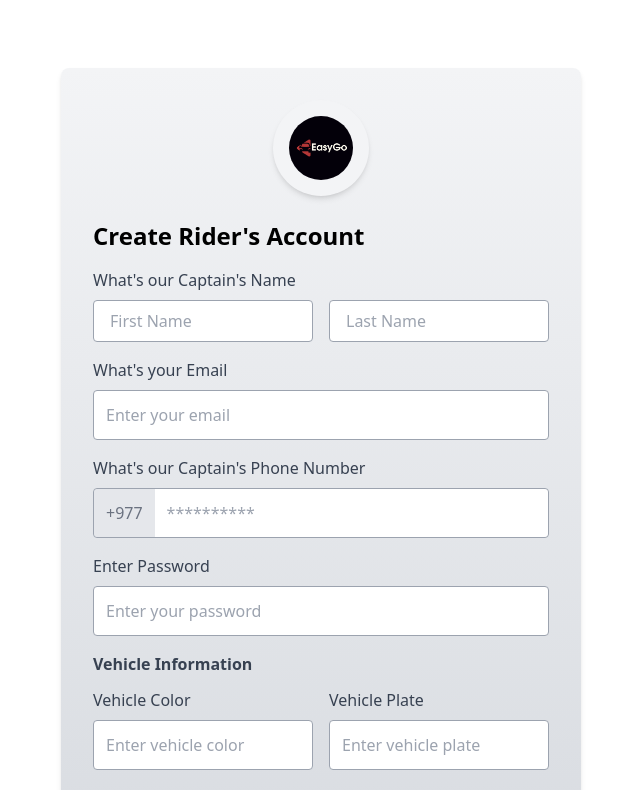
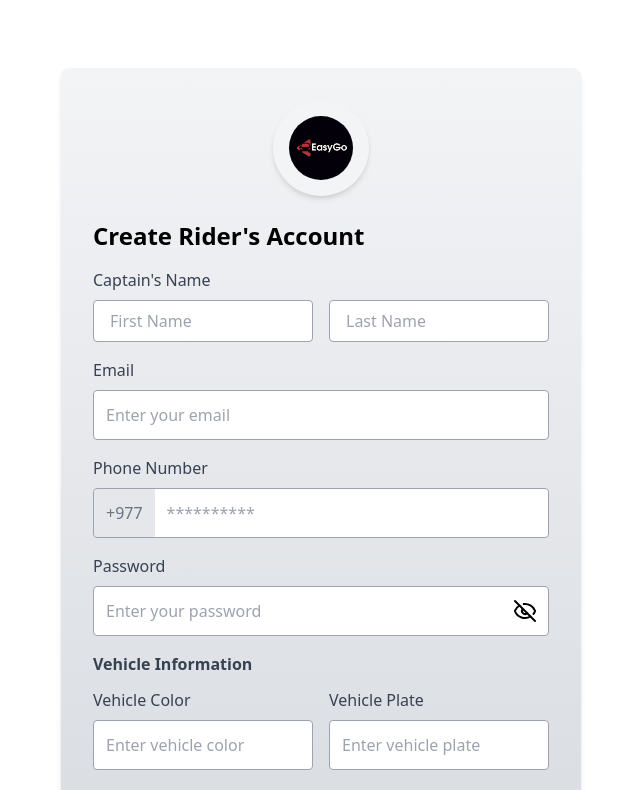
Before and after one commit to SupragyaBasnet/frontend_EasyGo_web, a React (Vite) app: page /captain-signup in a window 1280 px wide. Shown: the top 790 px of the page, without its empty margins (319-959 px from the left). Built offline with nearby package versions, Linux system fonts and the light colour scheme; no server answers.

Commit message:
few changes in login signup

```diff
--- a/package.json
+++ b/package.json
@@ -15,6 +15,7 @@
     "bootstrap": "^5.3.3",
     "gsap": "^3.12.5",
     "leaflet": "^1.9.4",
+    "lucide-react": "^0.474.0",
     "react": "^18.3.1",
     "react-dom": "^18.3.1",
     "react-leaflet": "^4.2.1",
--- a/src/pages/CaptainSignup.jsx
+++ b/src/pages/CaptainSignup.jsx
@@ -1,27 +1,38 @@
 import axios from "axios";
 import React, { useState } from "react";
 import { Link, useNavigate } from "react-router-dom";
-import EasyGoLogo from "../assets/EasyGo.png"; // Import the logo
+import EasyGoLogo from "../assets/EasyGo.png";
+import { Eye, EyeOff } from "lucide-react"; // Import eye icons
 import { CaptainDataContext } from "../context/CaptainContext.jsx";
-
 
 const CaptainSignup = () => {
   const [phonenumber, setPhonenumber] = useState("");
   const [email, setEmail] = useState("");
   const [password, setPassword] = useState("");
+  const [showPassword, setShowPassword] = useState(false); // Toggle password visibility
   const [firstName, setFirstName] = useState("");
   const [lastName, setLastName] = useState("");
   const [vehicleColor, setVehicleColor] = useState("");
   const [vehiclePlate, setVehiclePlate] = useState("");
   const [vehicleCapacity, setVehicleCapacity] = useState("");
   const [vehicleType, setVehicleType] = useState("");
-  const [captainData, setCaptainData] = useState({});
   const navigate = useNavigate();
 
-  const {captain, setCaptain}=React.useContext(CaptainDataContext)
+  const { captain, setCaptain } = React.useContext(CaptainDataContext);
 
-  const submitHandler = async(e) => {
+  const isPasswordStrong = (password) =>
+    /^(?=.*[a-z])(?=.*[A-Z])(?=.*\d)(?=.*[@$!%*?&])[A-Za-z\d@$!%*?&]{8,}$/.test(password);
+
+  const submitHandler = async (e) => {
     e.preventDefault();
+
+    if (!isPasswordStrong(password)) {
+      alert(
+        "Password must be at least 8 characters long, include an uppercase letter, a lowercase letter, a number, and a special character."
+      );
+      return;
+    }
+
     const captainData = {
       fullname: {
         firstname: firstName,
@@ -37,31 +48,21 @@ const CaptainSignup = () => {
         vehicleType: vehicleType,
       },
     };
+
     try {
-      const response = await axios.post(`${import.meta.env.VITE_BASE_URL}/captains/register`, captainData);
-      console.log("API Response:", response);
+      const response = await axios.post(
+        `${import.meta.env.VITE_BASE_URL}/captains/register`,
+        captainData
+      );
       if (response.status === 201) {
         const data = response.data;
         setCaptain(data.captain);
         localStorage.setItem("token", data.token);
-        console.log("Navigating to /captain-home");
         navigate("/captain-home");
-      } else {
-        console.error("Unexpected response status:", response.status);
       }
     } catch (error) {
       console.error("Signup failed:", error);
     }
-
-    setPhonenumber("");
-    setEmail("");
-    setFirstName("");
-    setLastName("");
-    setPassword("");
-    setVehicleColor("");
-    setVehiclePlate("");
-    setVehicleCapacity("");
-    setVehicleType("");
   };
 
   return (
@@ -70,26 +71,16 @@ const CaptainSignup = () => {
         onSubmit={submitHandler}
         className="bg-gradient-to-b from-gray-100 to-gray-300 shadow-md rounded-lg p-5 sm:p-8"
       >
-        {/* Logo Section */}
         <div className="text-center mb-6">
           <div className="w-24 h-24 bg-gray-100 rounded-full mx-auto flex items-center justify-center shadow-md">
-            <img
-              src={EasyGoLogo}
-              alt="EasyGo Logo"
-              className="h-16 w-16 rounded-full"
-            />
+            <img src={EasyGoLogo} alt="EasyGo Logo" className="h-16 w-16 rounded-full" />
           </div>
         </div>
 
-        <h3 className="text-xl font-semibold mb-4 sm:text-2xl">
-          Create Rider's Account
-        </h3>
+        <h3 className="text-xl font-semibold mb-4 sm:text-2xl">Create Rider's Account</h3>
 
-        {/* Name Fields */}
         <div className="mb-4">
-          <label className="block text-gray-700 font-medium mb-2">
-            What's our Captain's Name
-          </label>
+          <label className="block text-gray-700 font-medium mb-2">Captain's Name</label>
           <div className="grid grid-cols-2 gap-4">
             <input
               required
@@ -109,9 +100,9 @@ const CaptainSignup = () => {
             />
           </div>
         </div>
-        {/* Email */}
+
         <div className="mb-4">
-          <label className="block text-gray-700 font-medium mb-2">What's your Email</label>
+          <label className="block text-gray-700 font-medium mb-2">Email</label>
           <input
             required
             type="email"
@@ -122,15 +113,10 @@ const CaptainSignup = () => {
           />
         </div>
 
-        {/* Phone Number */}
         <div className="mb-4">
-          <label className="block text-gray-700 font-medium mb-2">
-            What's our Captain's Phone Number
-          </label>
+          <label className="block text-gray-700 font-medium mb-2">Phone Number</label>
           <div className="flex items-center border border-gray-400 rounded focus-within:ring-2 focus-within:ring-blue-500">
-            <span className="bg-gray-200 text-gray-500 px-3 py-3 rounded-l">
-              +977
-            </span>
+            <span className="bg-gray-200 text-gray-500 px-3 py-3 rounded-l">+977</span>
             <input
               required
               type="tel"
@@ -143,28 +129,30 @@ const CaptainSignup = () => {
           </div>
         </div>
 
-        {/* Password */}
         <div className="mb-4">
-          <label className="block text-gray-700 font-medium mb-2">
-            Enter Password
-          </label>
+          <label className="block text-gray-700 font-medium mb-2">Password</label>
+          <div className="relative">
             <input
               required
-            type="password"
+              type={showPassword ? "text" : "password"}
               placeholder="Enter your password"
               value={password}
               onChange={(e) => setPassword(e.target.value)}
               className="border border-gray-400 p-3 rounded w-full focus:outline-none focus:ring-2 focus:ring-blue-500"
             />
+            <span
+              className="absolute inset-y-0 right-3 flex items-center cursor-pointer"
+              onClick={() => setShowPassword(!showPassword)}
+            >
+              {showPassword ? <Eye /> : <EyeOff />}
+            </span>
+          </div>
         </div>
 
-        {/* Vehicle Information */}
         <h4 className="font-semibold text-gray-700 mb-3">Vehicle Information</h4>
         <div className="grid grid-cols-2 gap-4 mb-4">
           <div>
-            <label className="block text-gray-700 font-medium mb-2">
-              Vehicle Color
-            </label>
+            <label className="block text-gray-700 font-medium mb-2">Vehicle Color</label>
             <input
               required
               type="text"
@@ -175,9 +163,7 @@ const CaptainSignup = () => {
             />
           </div>
           <div>
-            <label className="block text-gray-700 font-medium mb-2">
-              Vehicle Plate
-            </label>
+            <label className="block text-gray-700 font-medium mb-2">Vehicle Plate</label>
             <input
               required
               type="text"
@@ -188,11 +174,10 @@ const CaptainSignup = () => {
             />
           </div>
         </div>
+
         <div className="grid grid-cols-2 gap-4 mb-6">
           <div>
-            <label className="block text-gray-700 font-medium mb-2">
-              Vehicle Capacity
-            </label>
+            <label className="block text-gray-700 font-medium mb-2">Vehicle Capacity</label>
             <input
               required
               type="number"
@@ -203,9 +188,7 @@ const CaptainSignup = () => {
             />
           </div>
           <div>
-            <label className="block text-gray-700 font-medium mb-2">
-              Select Vehicle
-            </label>
+            <label className="block text-gray-700 font-medium mb-2">Select Vehicle</label>
             <select
               required
               value={vehicleType}
@@ -220,7 +203,6 @@ const CaptainSignup = () => {
           </div>
         </div>
 
-        {/* Buttons */}
         <div className="flex flex-col gap-4">
           <button
             type="submit"
--- a/src/pages/ForgotPassword.jsx
+++ b/src/pages/ForgotPassword.jsx
@@ -1,6 +1,8 @@
+import axios from "axios";
 import React, { useState } from "react";
-import axios from "axios";
+import { useNavigate } from "react-router-dom";
 import EasyGoLogo from "../assets/EasyGo.png"; // Replace with your actual logo path
+import { Eye, EyeOff } from "lucide-react"; // Import eye icons
 
 const ForgotPassword = () => {
   const [email, setEmail] = useState("");
@@ -8,13 +10,24 @@ const ForgotPassword = () => {
   const [otp, setOtp] = useState("");
   const [newPassword, setNewPassword] = useState("");
   const [confirmPassword, setConfirmPassword] = useState("");
+  const [showNewPassword, setShowNewPassword] = useState(false); // Toggle for new password visibility
+  const [showConfirmPassword, setShowConfirmPassword] = useState(false); // Toggle for confirm password visibility
   const [step, setStep] = useState(1);
   const [message, setMessage] = useState("");
+  const [status, setStatus] = useState(""); // "success" or "error"
+
+  const navigate = useNavigate();
+
+  // Check password strength
+  const isPasswordStrong = (password) =>
+    /^(?=.*[a-z])(?=.*[A-Z])(?=.*\d)(?=.*[@$!%*?&])[A-Za-z\d@$!%*?&]{8,}$/.test(password);
 
   // Send OTP
   const handleSendOtp = async (e) => {
     e.preventDefault();
     setMessage("");
+    setStatus("");
+
     try {
       const response = await axios.post(
         `${import.meta.env.VITE_BASE_URL}/api/forgot-password/send-otp`,
@@ -25,9 +38,11 @@ const ForgotPassword = () => {
         }
       );
       setMessage(response.data.message || "OTP sent successfully!");
+      setStatus("success");
       setStep(2);
     } catch (error) {
       setMessage(error.response?.data?.message || "Failed to send OTP.");
+      setStatus("error");
     }
   };
 
@@ -35,19 +50,23 @@ const ForgotPassword = () => {
   const handleVerifyOtp = async (e) => {
     e.preventDefault();
     setMessage("");
+    setStatus("");
+
     try {
       const response = await axios.post(
         `${import.meta.env.VITE_BASE_URL}/api/forgot-password/verify-otp`,
-        { email, otp },
+        { email: email.toLowerCase(), otp },
         {
           withCredentials: true,
           headers: { "Content-Type": "application/json" },
         }
       );
       setMessage(response.data.message || "OTP verified successfully!");
+      setStatus("success");
       setStep(3);
     } catch (error) {
       setMessage(error.response?.data?.message || "Invalid or expired OTP.");
+      setStatus("error");
     }
   };
 
@@ -55,23 +74,42 @@ const ForgotPassword = () => {
   const handleResetPassword = async (e) => {
     e.preventDefault();
     setMessage("");
+    setStatus("");
+
+    if (!isPasswordStrong(newPassword)) {
+      setMessage(
+        "Password must be at least 8 characters long, include an uppercase letter, a lowercase letter, a number, and a special character."
+      );
+      setStatus("error");
+      return;
+    }
+
     if (newPassword !== confirmPassword) {
       setMessage("Passwords do not match.");
+      setStatus("error");
       return;
     }
+
     try {
       const response = await axios.post(
         `${import.meta.env.VITE_BASE_URL}/api/forgot-password/reset-password`,
-        { email, otp, password: newPassword, userType },
+        { email: email.toLowerCase(), otp, password: newPassword, userType },
         {
           withCredentials: true,
           headers: { "Content-Type": "application/json" },
         }
       );
       setMessage(response.data.message || "Password reset successfully!");
-      setStep(1);
+      setStatus("success");
+
+      if (userType === "user") {
+        navigate("/home");
+      } else if (userType === "captain") {
+        navigate("/captain-home");
+      }
     } catch (error) {
       setMessage(error.response?.data?.message || "Failed to reset password.");
+      setStatus("error");
     }
   };
 
@@ -163,27 +201,43 @@ const ForgotPassword = () => {
               <label className="block text-gray-700 font-medium mb-2">
                 New Password
               </label>
+              <div className="relative">
                 <input
-                type="password"
+                  type={showNewPassword ? "text" : "password"}
                   value={newPassword}
                   onChange={(e) => setNewPassword(e.target.value)}
                   placeholder="Enter new password"
                   required
                   className="w-full p-3 border rounded-lg focus:outline-none focus:ring-2 focus:ring-blue-500"
                 />
+                <span
+                  className="absolute inset-y-0 right-3 flex items-center cursor-pointer"
+                  onClick={() => setShowNewPassword(!showNewPassword)}
+                >
+                  {showNewPassword ? <Eye /> : <EyeOff />}
+                </span>
+              </div>
             </div>
             <div>
               <label className="block text-gray-700 font-medium mb-2">
                 Confirm Password
               </label>
+              <div className="relative">
                 <input
-                type="password"
+                  type={showConfirmPassword ? "text" : "password"}
                   value={confirmPassword}
                   onChange={(e) => setConfirmPassword(e.target.value)}
                   placeholder="Confirm your password"
                   required
                   className="w-full p-3 border rounded-lg focus:outline-none focus:ring-2 focus:ring-blue-500"
                 />
+                <span
+                  className="absolute inset-y-0 right-3 flex items-center cursor-pointer"
+                  onClick={() => setShowConfirmPassword(!showConfirmPassword)}
+                >
+                  {showConfirmPassword ? <Eye /> : <EyeOff />}
+                </span>
+              </div>
             </div>
             <button
               type="submit"
@@ -197,7 +251,7 @@ const ForgotPassword = () => {
         {message && (
           <p
             className={`mt-4 text-center ${
-              message.includes("Failed") ? "text-red-500" : "text-green-500"
+              status === "error" ? "text-red-500" : "text-green-500"
             }`}
           >
             {message}
--- a/src/pages/UserSignup.jsx
+++ b/src/pages/UserSignup.jsx
@@ -2,21 +2,32 @@ import axios from "axios";
 import React, { useState } from "react";
 import { Link, useNavigate } from "react-router-dom";
 import EasyGoLogo from "../assets/EasyGo.png"; // Import the logo
+import { Eye, EyeOff } from "lucide-react"; // Import eye icons
 import { UserDataContext } from "../context/UserContext.jsx";
 
 const UserSignup = () => {
   const [phonenumber, setPhonenumber] = useState("");
   const [email, setEmail] = useState("");
   const [password, setPassword] = useState("");
+  const [showPassword, setShowPassword] = useState(false); // Toggle password visibility
   const [firstName, setFirstName] = useState("");
   const [lastName, setLastName] = useState("");
-  const [userData, setUserData] = useState({});
-  const navigate = useNavigate(); // Initialize useNavigate
+  const navigate = useNavigate();
 
   const { user, setUser } = React.useContext(UserDataContext);
 
+  const isPasswordStrong = (password) =>
+    /^(?=.*[a-z])(?=.*[A-Z])(?=.*\d)(?=.*[@$!%*?&])[A-Za-z\d@$!%*?&]{8,}$/.test(password);
+
   const submitHandler = async (e) => {
     e.preventDefault();
+
+    if (!isPasswordStrong(password)) {
+      alert(
+        "Password must be at least 8 characters long, include an uppercase letter, a lowercase letter, a number, and a special character."
+      );
+      return;
+    }
 
     const newUser = {
       fullname: {
@@ -28,6 +39,7 @@ const UserSignup = () => {
       password,
     };
 
+    try {
       const response = await axios.post(
         `${import.meta.env.VITE_BASE_URL}/users/register`,
         newUser
@@ -39,12 +51,9 @@ const UserSignup = () => {
         localStorage.setItem("token", data.token);
         navigate("/home");
       }
-
-    setFirstName("");
-    setLastName("");
-    setEmail("");
-    setPhonenumber("");
-    setPassword("");
+    } catch (error) {
+      console.error("Signup failed:", error);
+    }
   };
 
   return (
@@ -128,17 +137,23 @@ const UserSignup = () => {
 
         {/* Password */}
         <div className="mb-6">
-          <label className="block text-gray-700 font-medium mb-2">
-            Password
-          </label>
+          <label className="block text-gray-700 font-medium mb-2">Password</label>
+          <div className="relative">
             <input
               required
-            type="password"
+              type={showPassword ? "text" : "password"}
               placeholder="Enter your password"
               value={password}
               onChange={(e) => setPassword(e.target.value)}
               className="border border-gray-400 p-3 rounded w-full focus:outline-none focus:ring-2 focus:ring-blue-500"
             />
+            <span
+              className="absolute inset-y-0 right-3 flex items-center cursor-pointer"
+              onClick={() => setShowPassword(!showPassword)}
+            >
+              {showPassword ? <Eye /> : <EyeOff />}
+            </span>
+          </div>
         </div>
 
         {/* Buttons */}
```
Also changed, not shown: src/pages/CaptainLogin.jsx (+12 -9 lines), src/pages/UserLogin.jsx (+7 -2 lines), 1 other file (tests, documents, lock files or other folders). Lines whose indentation alone changed are shown as unchanged.
